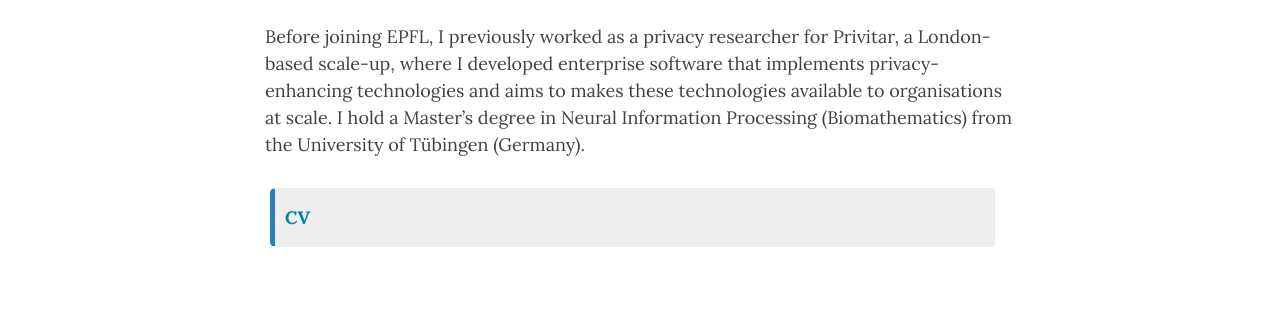
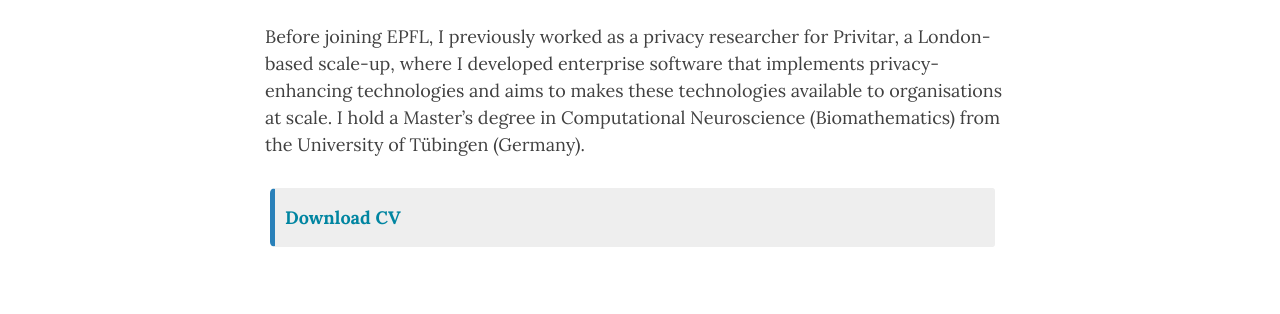
Before and after one commit to reslbesl/theresa.github.io, a Jekyll site: the page built from aboutme.md, in a window 1280 px wide and 1082 px high. Shown: the part 531-845 px from the top of the window. Built offline with Jekyll 4.4.1, drawn with Linux system fonts in a browser that asks for light colours; nearby versions of some CDN libraries.

Commit message:
Update CV

```diff
--- a/aboutme.md
+++ b/aboutme.md
@@ -10,11 +10,11 @@ What are the privacy limits of machine learning-based applications? What learnin
 My work has been featured on multiple [national media outlets](https://www.zeit.de/digital/datenschutz/2021-03/corona-app-luca-kontaktverfolgung-einsatz-umstritten-kontakte-politik-lobbyismus) and continues to [inform policy makers](https://edps.europa.eu/system/files/2021-12/techsonar_2021-2022_report_en.pdf) on a national and European level.
 
 Before joining EPFL, I previously worked as a privacy researcher for Privitar, a London-based scale-up, where I developed enterprise software that implements privacy-enhancing technologies and aims to makes these technologies available to organisations at scale.
-I hold a Master's degree in Neural Information Processing (Biomathematics) from the University of Tübingen (Germany).
+I hold a Master's degree in Computational Neuroscience (Biomathematics) from the University of Tübingen (Germany).
 
 
 {: .box-note}
-**[CV](/img/CV202401_Stadler.pdf)**
+**[Download CV](/img/CVStadler_202405.pdf)**
 
 <!-- Education
 ---
```
